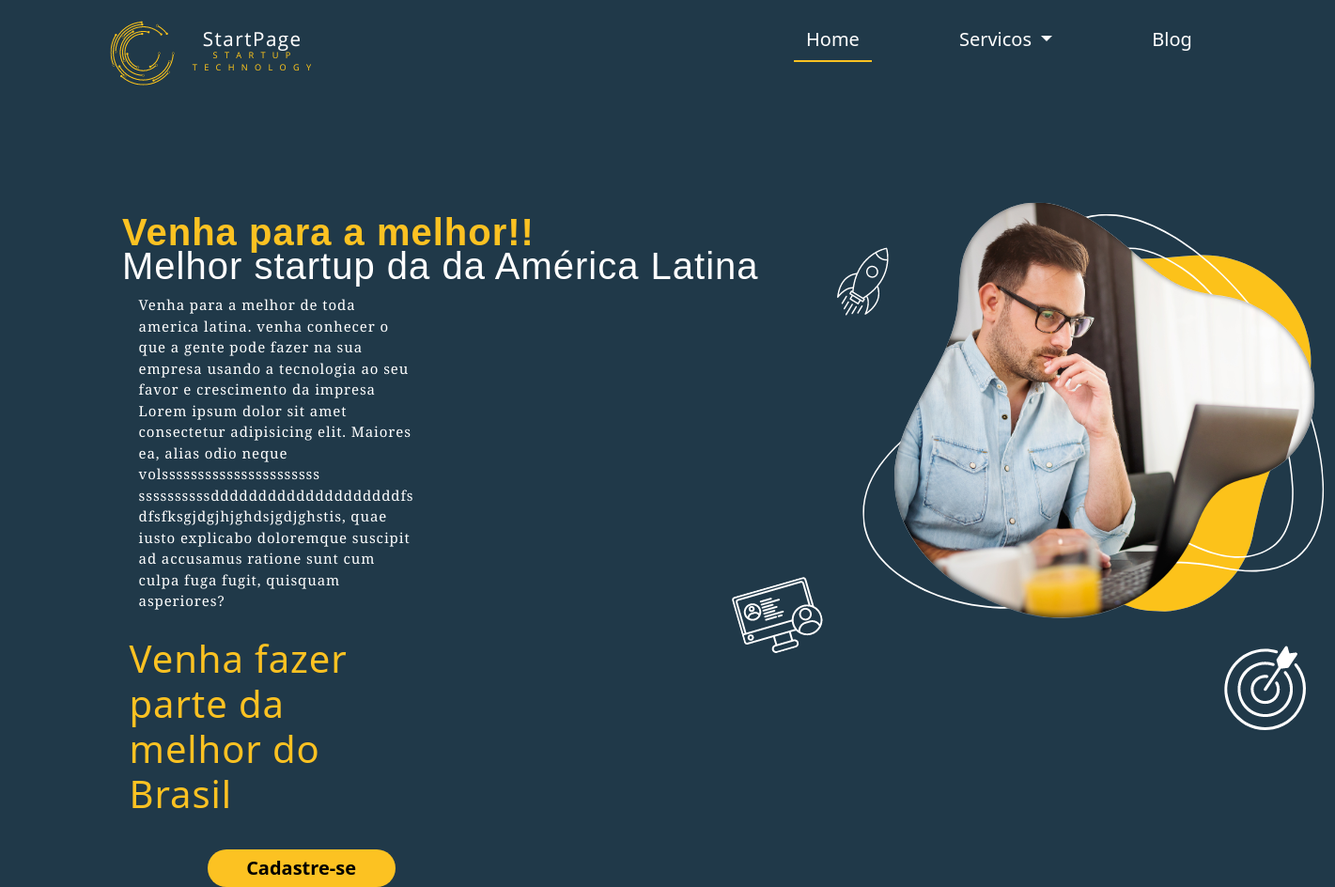
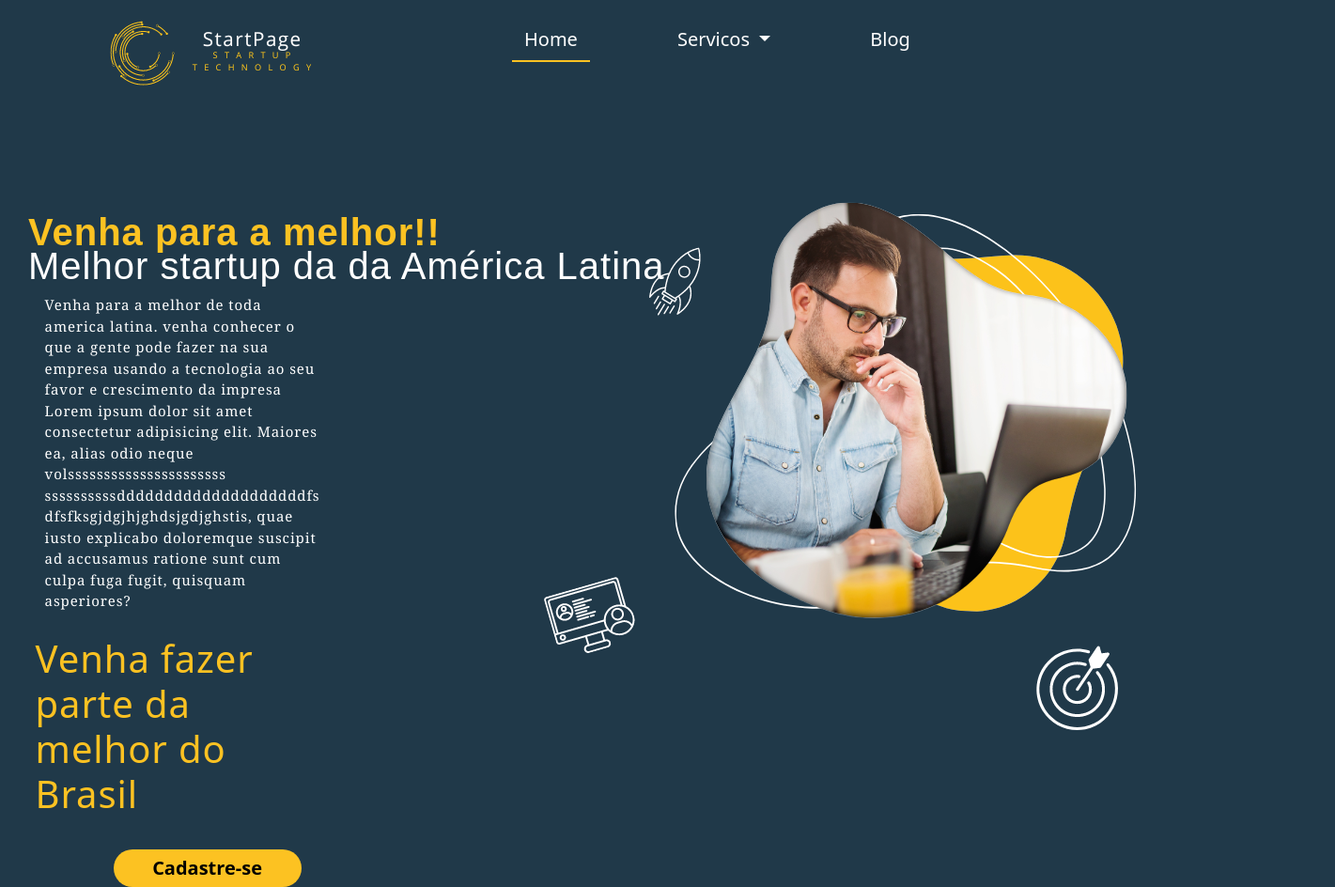
Before and after one commit to ItaloSavioPSES/StarPage, a plain HTML site: page index.html in a window 1280 px wide. Shown: the whole page at 94% size, 1421 px wide, since content can reach past the window. Drawn offline with nearby package versions, Linux system fonts and the light colour scheme; a web font is replaced by a local one.

Commit message:
notebook

```diff
--- a/style.css
+++ b/style.css
@@ -371,3 +371,27 @@ nav {
         right: 2px;
     }
 }
+
+@media (min-width: 1024px) and (max-width: 1320px) {
+    body {
+        padding: 0;
+        margin: 0;
+    }
+    .nav1 {
+        position: relative;
+        right: 300px;
+    }
+
+    .corpo1{
+        display: flex;
+    }
+    .corpo1 {
+        position: relative;
+        right: 100px;
+    }
+
+    .imagem1 {
+    position: relative;
+    right: 300px;
+    }
+}
```
